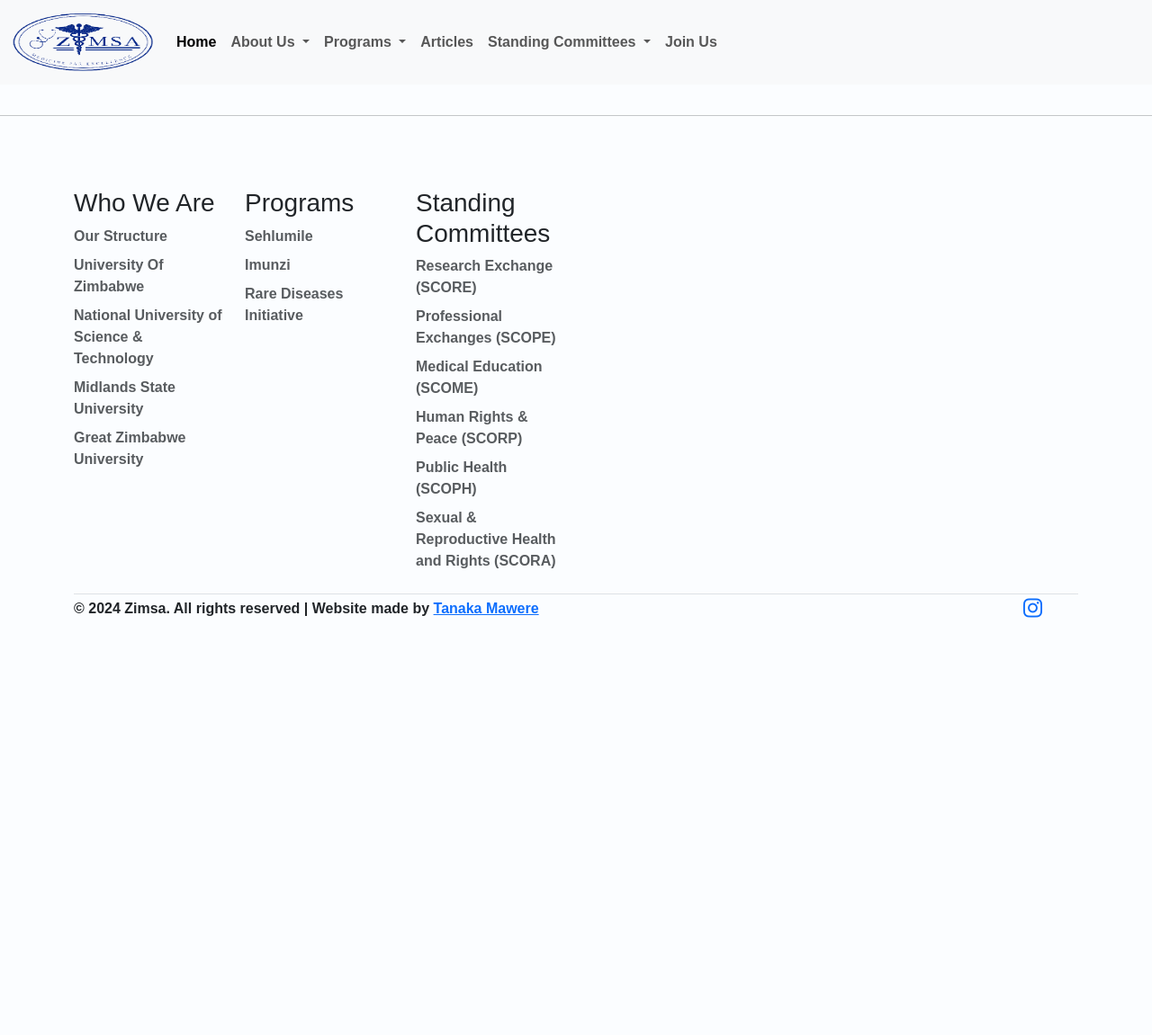
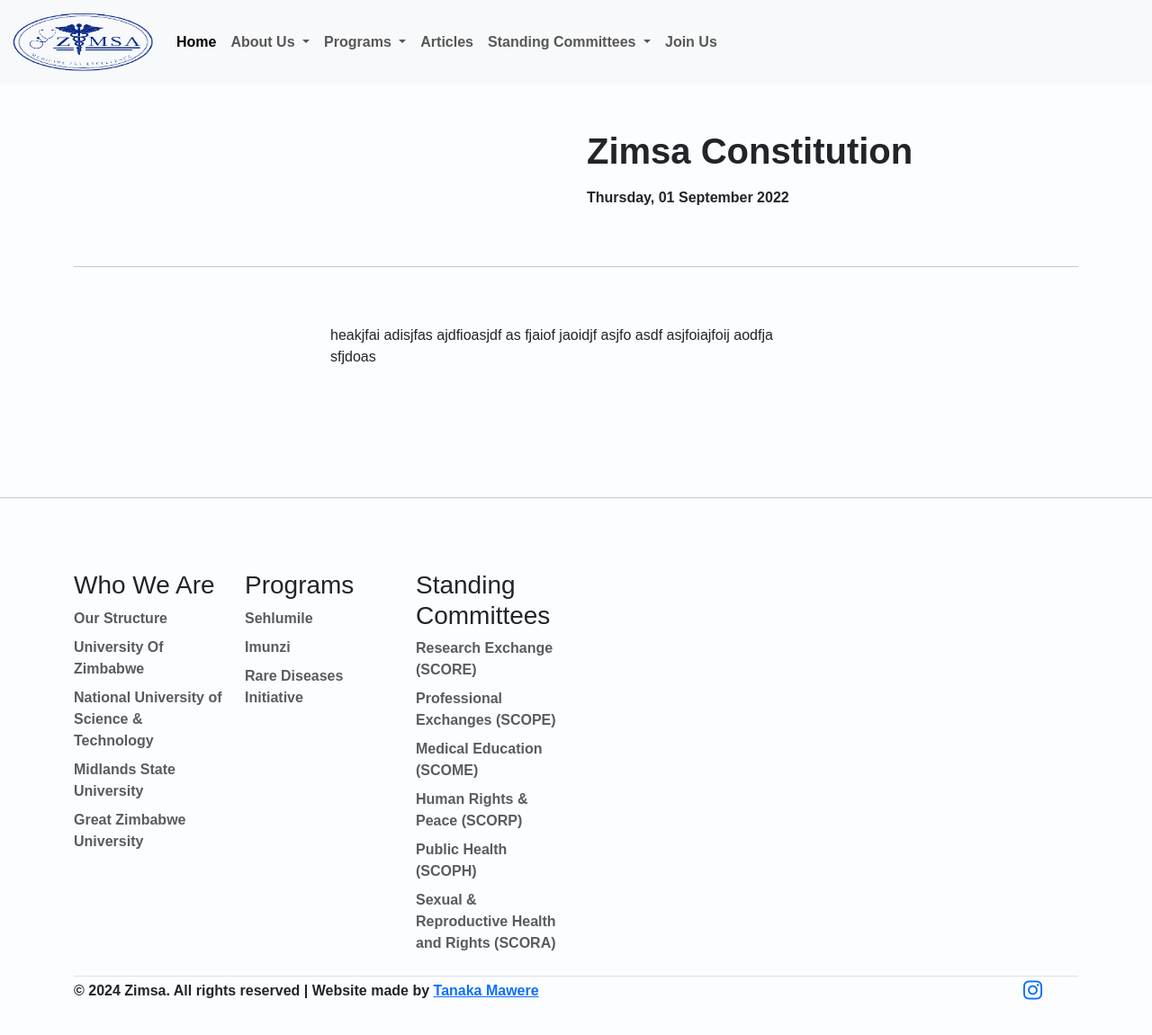
Before and after one commit to tanakamawere/Zimsa-Website, a Jekyll site: the page built from constitution.md, in a window 1280 px wide and 1187 px high. Shown: the top 1151 px of the window at 90% size. Built offline with Jekyll 4.4.1, drawn with Linux system fonts in a browser that asks for light colours; nearby versions of some CDN libraries; comment, search, counter and statistics services are not loaded.

Commit message:
Update constitution layout in constitution.md

```diff
--- a/constitution.md
+++ b/constitution.md
@@ -1,6 +1,8 @@
 ---
-layout: general-layout
+layout: post-layout
 title: Zimsa Constitution
 date: 2022-09-01
 description: Read the Zimsa Constitution
 ---
+
+heakjfai adisjfas ajdfioasjdf as fjaiof jaoidjf asjfo asdf asjfoiajfoij aodfja sfjdoas
```
